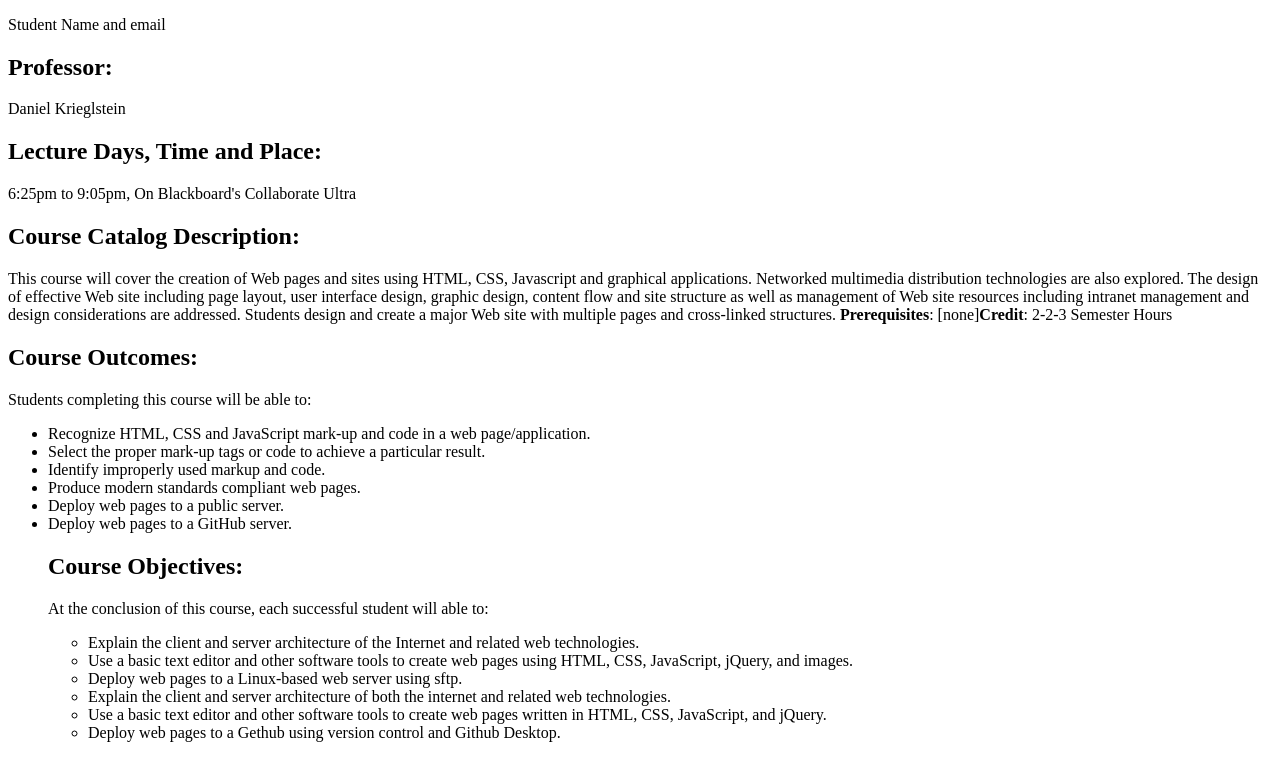
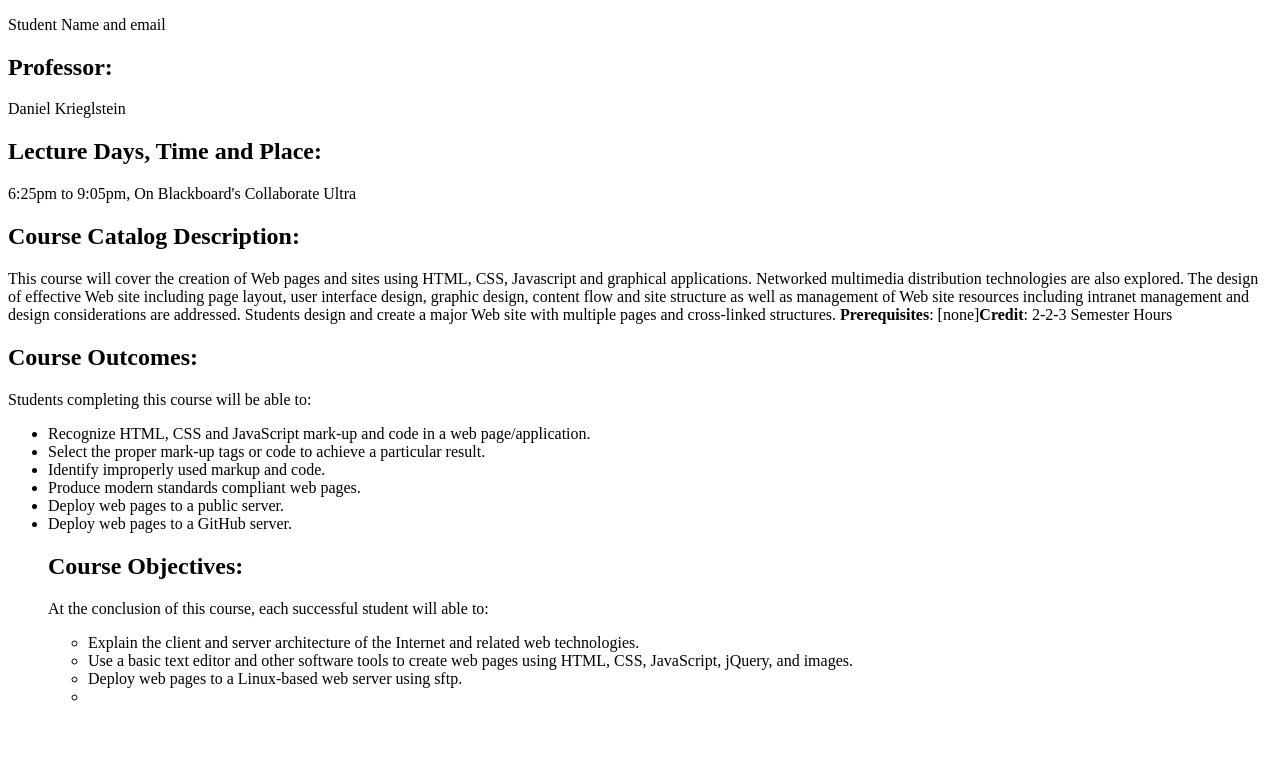
Before and after one commit to AtheGeo/lab2, a plain HTML site: page index.html in a window 1280 px wide. Shown: the part 105-863 px from the top of the page. After the commit the page ends 827 px from the top, so only its background shows below. Drawn offline with Linux system fonts and the light colour scheme.

Commit message:
Update index.html

```diff
--- a/index.html
+++ b/index.html
@@ -29,6 +29,4 @@
 			<li>Explain the client and server architecture of the Internet and related web technologies.</li>
 			<li>Use a basic text editor and other software tools to create web pages using HTML, CSS, JavaScript, jQuery, and images.</li>
 			<li>Deploy web pages to a Linux-based web server using sftp.</li>
-			<li>Explain the client and server architecture of both the internet and related web technologies.</li>
-			<li>Use a basic text editor and other software tools to create web pages written in HTML, CSS, JavaScript, and jQuery.</li>
-			<li>Deploy web pages to a Gethub using version control and Github Desktop.</li>
+			<li>
```
